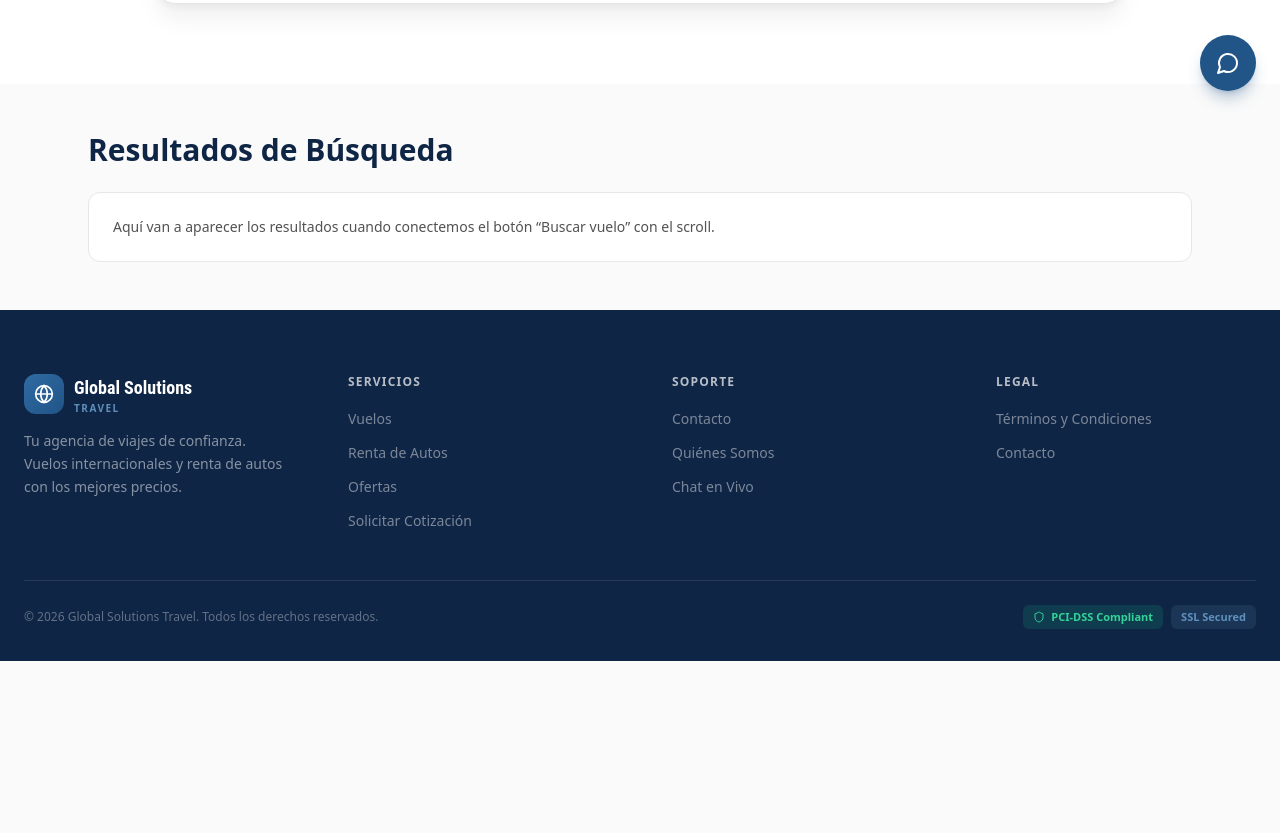
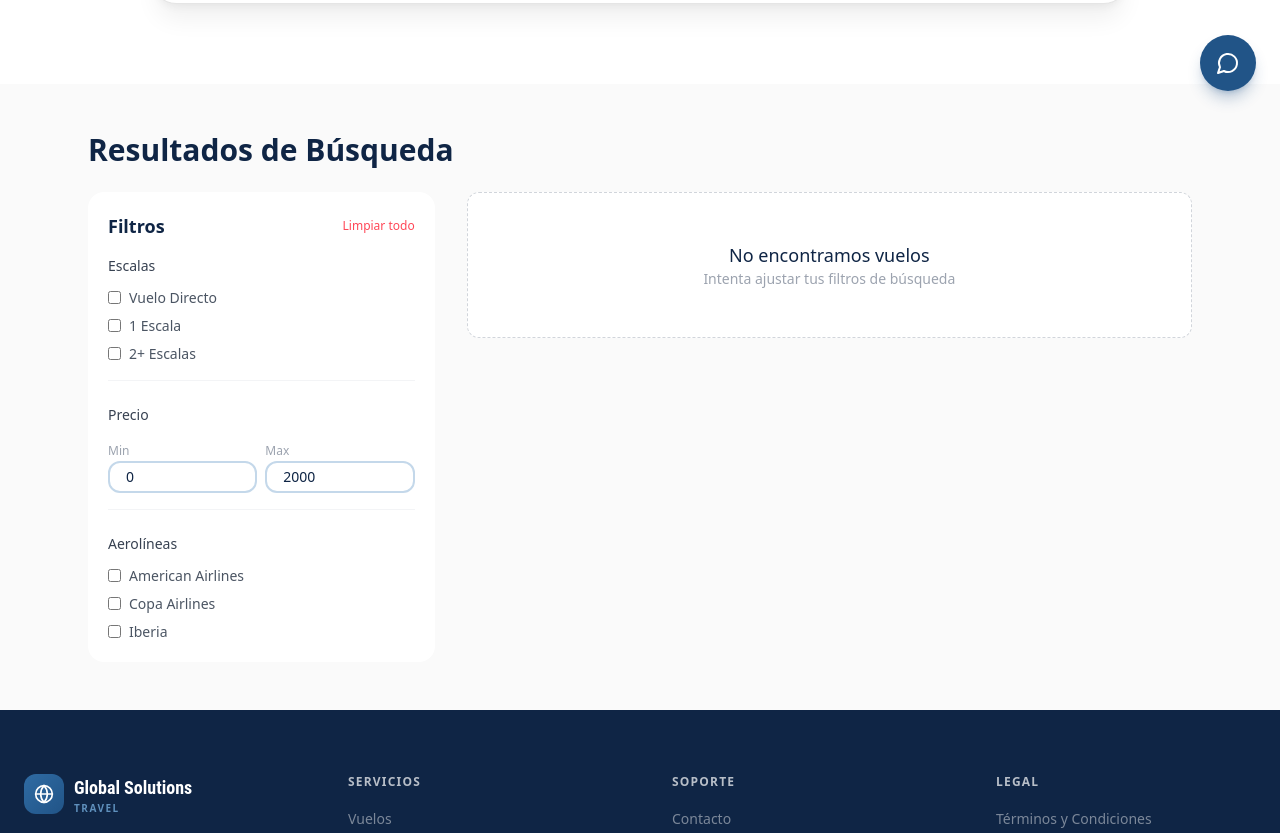
Before and after one commit to AgenciaSeniors/GlobalSolutionsApp, a Next.js app: page /flights in a window 1280 px wide. Shown: the part 685-1518 px from the top of the page. Before the commit the page ends 1346 px from the top, so only its background shows below. Built offline with nearby package versions, Linux system fonts and the light colour scheme.

Commit message:
Update page.tsx

```diff
--- a/src/app/(public)/flights/page.tsx
+++ b/src/app/(public)/flights/page.tsx
@@ -5,11 +5,196 @@
  * @module app/(public)/flights/page
  */
 
+import { useEffect, useMemo, useState } from 'react';
+import { useRouter } from 'next/navigation';
+
 import Navbar from '@/components/layout/Navbar';
 import Footer from '@/components/layout/Footer';
 import FlightSearchForm from '@/components/forms/FlightSearchForm';
 
+import FlightLegTabs from '@/components/features/flights/FlightLegTabs';
+import FlightFilters from '@/components/features/flights/FlightFilters';
+import FlightResultsList from '@/components/features/flights/FlightResultsList';
+
+import { useFlightSearch } from '@/hooks/useFlightSearch';
+import type { FlightOffer } from '@/types/models';
+
+type FilterState = {
+  stops: string[];
+  priceRange: { min: number; max: number };
+  airlines: string[];
+};
+
+type SearchPayload = {
+  from: string;
+  to: string;
+  departure: string;
+  passengers: string;
+  return?: string;
+};
+
+function formatDuration(ms: number): string {
+  const totalMinutes = Math.max(0, Math.round(ms / 60_000));
+  const hours = Math.floor(totalMinutes / 60);
+  const minutes = totalMinutes % 60;
+
+  if (hours <= 0) return `${minutes}m`;
+  if (minutes === 0) return `${hours}h`;
+  return `${hours}h ${minutes}m`;
+}
+
 export default function FlightsPage() {
+  const router = useRouter();
+
+  const { results, isLoading, error, search } = useFlightSearch();
+
+  const [lastSearch, setLastSearch] = useState<SearchPayload | null>(null);
+
+  // Tabs (ida / regreso)
+  const [activeLeg, setActiveLeg] = useState(0);
+
+  // Filtros (sidebar)
+  const [filters, setFilters] = useState<FilterState>({
+    stops: [],
+    priceRange: { min: 0, max: 2000 },
+    airlines: [],
+  });
+
+  // Construye legs a partir de la última búsqueda
+  const legs = useMemo(() => {
+    if (!lastSearch) return [];
+    const base = [
+      { origin: lastSearch.from, destination: lastSearch.to, date: lastSearch.departure },
+    ];
+
+    if (lastSearch.return) {
+      base.push({
+        origin: lastSearch.to,
+        destination: lastSearch.from,
+        date: lastSearch.return,
+      });
+    }
+
+    return base.filter((l) => l.origin && l.destination && l.date);
+  }, [lastSearch]);
+
+  // Ejecutar búsqueda cuando:
+  // - se envía una nueva búsqueda
+  // - cambias de tab (ida/regreso)
+  useEffect(() => {
+    if (!lastSearch) return;
+    if (!lastSearch.from || !lastSearch.to || !lastSearch.departure) return;
+
+    const passengersCount = Number(lastSearch.passengers) || 1;
+
+    // Ida
+    if (activeLeg === 0) {
+      search({
+        origin: lastSearch.from,
+        destination: lastSearch.to,
+        departure_date: lastSearch.departure,
+        passengers: passengersCount,
+      });
+      return;
+    }
+
+    // Regreso (si existe)
+    if (activeLeg === 1 && lastSearch.return) {
+      search({
+        origin: lastSearch.to,
+        destination: lastSearch.from,
+        departure_date: lastSearch.return,
+        passengers: passengersCount,
+      });
+    }
+    // eslint-disable-next-line react-hooks/exhaustive-deps
+  }, [activeLeg, lastSearch]);
+
+  // Map results -> FlightOffer para la UI
+  const flights: FlightOffer[] = useMemo(() => {
+    return results.map((f) => {
+      const departureMs = new Date(f.departure_datetime).getTime();
+      const arrivalMs = new Date(f.arrival_datetime).getTime();
+      const durationMs = arrivalMs - departureMs;
+
+      const duration = formatDuration(durationMs);
+
+      return {
+        id: f.id,
+        price: f.final_price,
+        currency: 'USD',
+        type: 'oneway',
+        totalDuration: duration,
+        segments: [
+          {
+            id: `${f.id}-seg-1`,
+            origin: f.origin_airport.iata_code,
+            destination: f.destination_airport.iata_code,
+            departureTime: f.departure_datetime,
+            arrivalTime: f.arrival_datetime,
+            flightNumber: f.flight_number,
+            duration,
+            airline: {
+              id: f.airline.id,
+              name: f.airline.name,
+              code: f.airline.iata_code,
+              logoUrl: f.airline.logo_url ?? undefined,
+            },
+          },
+        ],
+      };
+    });
+  }, [results]);
+
+  // Aplicar filtros (UI local)
+  const filteredFlights = useMemo(() => {
+    return flights.filter((flight) => {
+      // Precio
+      const minOk = flight.price >= (filters.priceRange.min ?? 0);
+      const maxOk = flight.price <= (filters.priceRange.max ?? 999999);
+      if (!minOk || !maxOk) return false;
+
+      // Aerolíneas
+      if (filters.airlines.length > 0) {
+        const airlineName = flight.segments?.[0]?.airline?.name ?? '';
+        if (!filters.airlines.includes(airlineName)) return false;
+      }
+
+      // Escalas (si mañana hay múltiples segmentos, esto funciona)
+      if (filters.stops.length > 0) {
+        const segmentsCount = flight.segments?.length ?? 1;
+        const stopsCount = Math.max(0, segmentsCount - 1);
+
+        const isDirect = stopsCount === 0;
+        const is1Stop = stopsCount === 1;
+        const is2Plus = stopsCount >= 2;
+
+        const ok =
+          (filters.stops.includes('direct') && isDirect) ||
+          (filters.stops.includes('1stop') && is1Stop) ||
+          (filters.stops.includes('2stops') && is2Plus);
+
+        if (!ok) return false;
+      }
+
+      return true;
+    });
+  }, [flights, filters]);
+
+  // Handler: lo llama el FlightSearchForm (sin navegar)
+  const handleSearch = (params: SearchPayload) => {
+    setLastSearch(params);
+    setActiveLeg(0);
+
+    // Scroll suave a resultados
+    setTimeout(() => {
+      document.getElementById('flight-results')?.scrollIntoView({
+        behavior: 'smooth',
+        block: 'start',
+      });
+    }, 80);
+  };
+
   return (
     <>
       <Navbar />
@@ -26,20 +211,43 @@ export default function FlightsPage() {
               </h1>
             </div>
 
-            <FlightSearchForm />
+            {/* ✅ ahora NO navega: llama handleSearch */}
+            <FlightSearchForm onSearch={handleSearch} />
           </div>
         </section>
 
-        {/* ✅ ESTE ES EL “PASO 1”: el ancla / zona a la que haremos scroll */}
+        {/* Resultados + ancla para el scroll */}
         <section id="flight-results" className="bg-neutral-50 py-12">
           <div className="mx-auto max-w-6xl px-6">
             <h2 className="mb-6 text-3xl font-extrabold text-[#0F2545]">
               Resultados de Búsqueda
             </h2>
 
-            {/* Placeholder temporal (luego aquí metemos filtros + lista real) */}
-            <div className="rounded-xl border bg-white p-6 text-sm text-neutral-600">
-              Aquí van a aparecer los resultados cuando conectemos el botón “Buscar vuelo” con el scroll.
+            {/* Tabs Ida/Regreso */}
+            {legs.length > 0 && (
+              <FlightLegTabs
+                legs={legs}
+                activeLeg={activeLeg}
+                onLegChange={setActiveLeg}
+              />
+            )}
+
+            <div className="grid grid-cols-1 gap-8 lg:grid-cols-12">
+              <div className="lg:col-span-4">
+                <FlightFilters onFilterChange={setFilters} />
+              </div>
+
+              <div className="lg:col-span-8">
+                <FlightResultsList
+                  flights={filteredFlights}
+                  isLoading={isLoading}
+                  error={error}
+                  onSelectFlight={(flightId) => {
+                    const passengersCount = Number(lastSearch?.passengers) || 1;
+                    router.push(`/checkout?flight=${flightId}&passengers=${passengersCount}`);
+                  }}
+                />
+              </div>
             </div>
           </div>
         </section>
```
